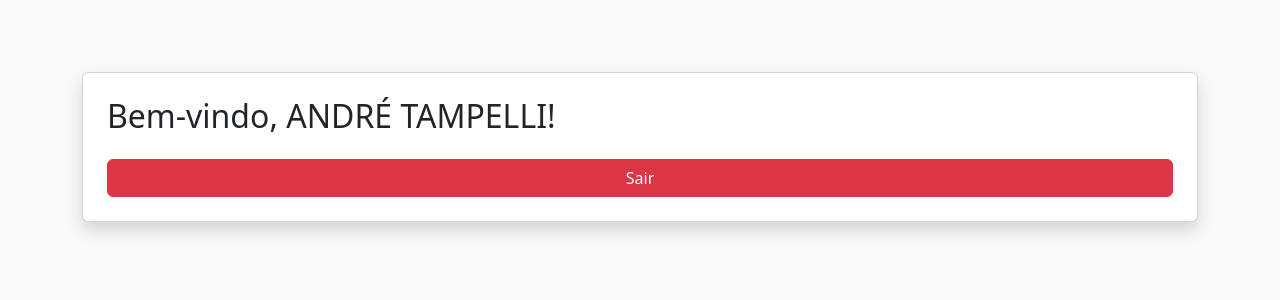
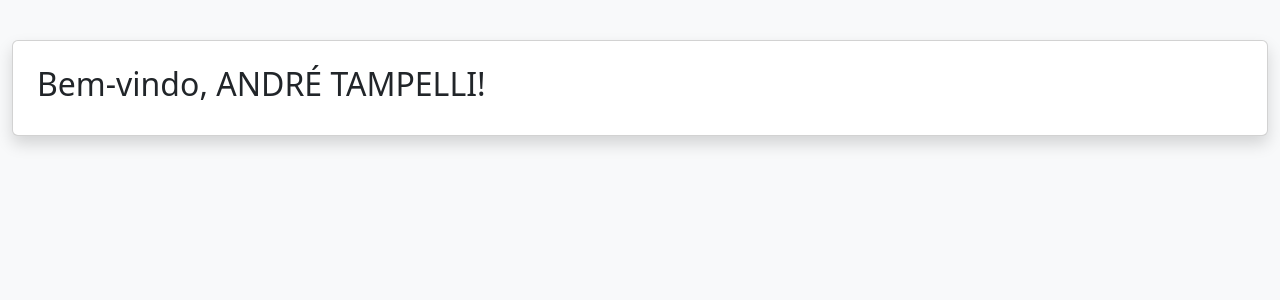
Before and after one commit to Andersonps-dev/AppRH, a Flask app: page /index in a window 1280 px wide. Shown: the part 74-374 px from the top of the page. Run offline with Flask 3, Linux system fonts and the light colour scheme; a user stored in the database is signed in.

Commit message:
feat: Adjust container classes for improved layout consistency

```diff
--- a/templates/index.html
+++ b/templates/index.html
@@ -7,10 +7,9 @@
 </head>
 <body class="bg-light">
     {% include 'navbar.html' %}
-    <div class="container mt-5">
+    <div class="container-fluid mt-3">
         <div class="card shadow p-4">
             <h2>Bem-vindo, {{ user.nome_completo }}!</h2>
-            <a href="{{ url_for('logout') }}" class="btn btn-danger mt-3">Sair</a>
         </div>
     </div>
 </body>
```
